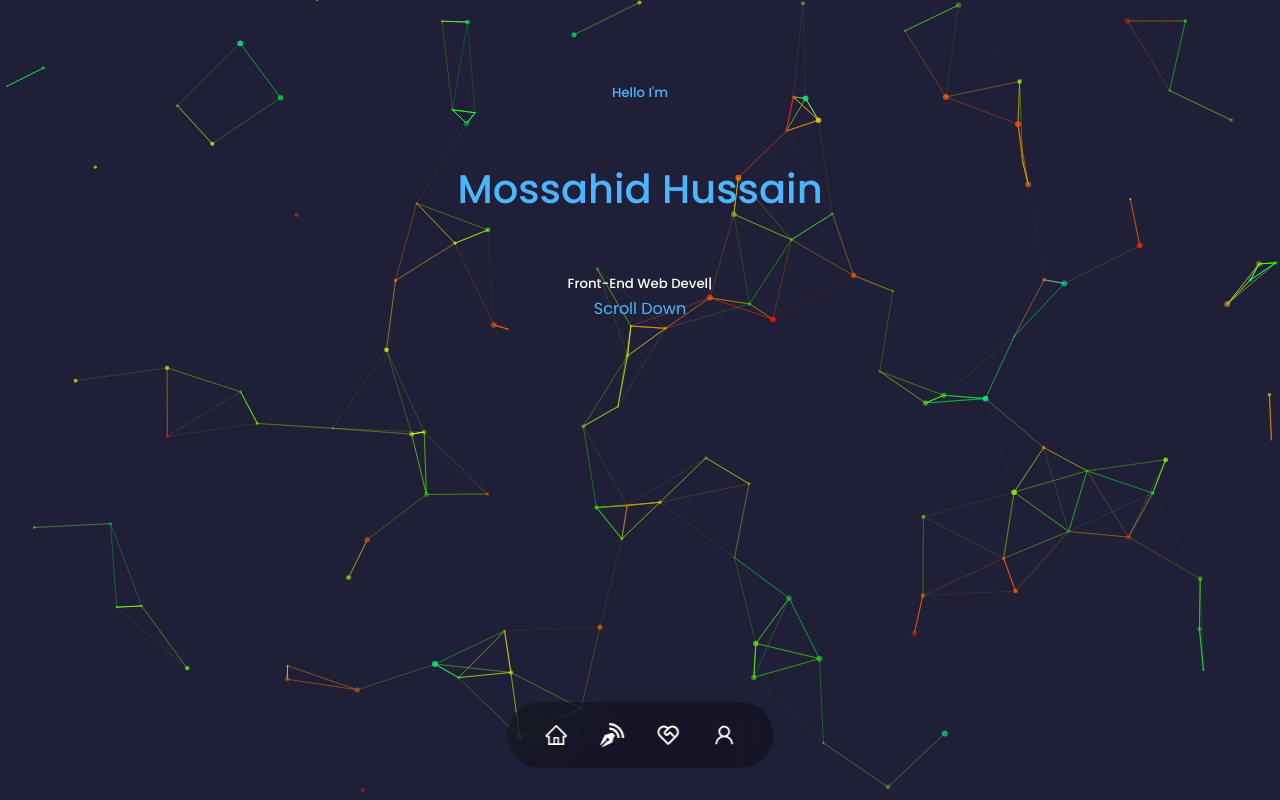
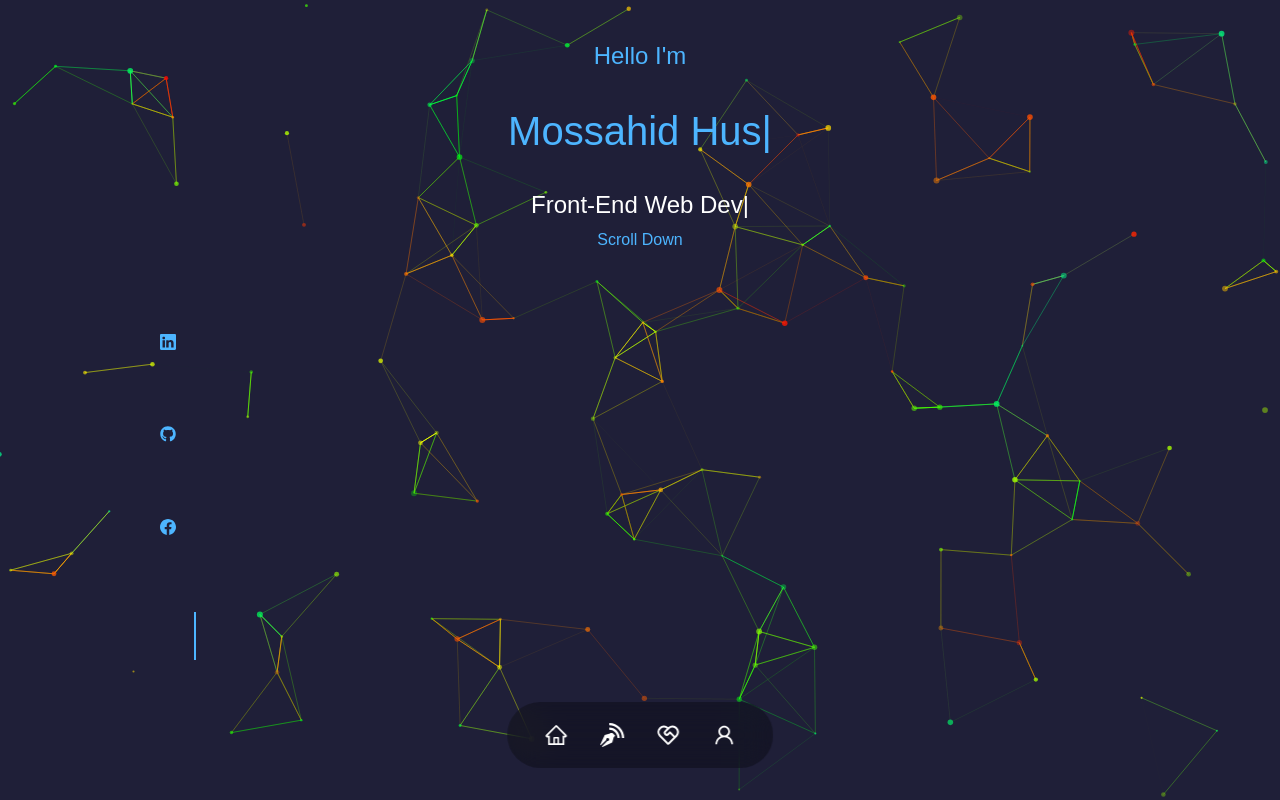
Before and after one commit to Mossahid123/my-portfolio-site, a React (Create React App) app: page / in a window 1280 px wide. Built offline with nearby package versions, Linux system fonts and the light colour scheme.

Commit message:
social media has added

```diff
--- a/src/Pages/Home/Banner/Banner.css
+++ b/src/Pages/Home/Banner/Banner.css
@@ -1,6 +1,6 @@
 header {
     height: 100vh;
-    padding-top: 2rem;
+    padding-top: 1rem;
     overflow: hidden;
   }
   .header_container {
@@ -11,5 +11,25 @@ header {
   #text h1,
   h5 {
     color: var(--color-primary);
-    margin-top: 50px;
+    margin-top: 20px;
   }
+  h5{
+    font-size: 24px;
+  }
+
+  /* ========== Header Social ========== */
+.header_socials {
+    display: flex;
+    flex-direction: column;
+    align-items: center;
+    gap: 0.8rem;
+    position: absolute;
+    left: 0;
+    bottom: 10rem;
+  }
+  .header_socials::after {
+    content: "";
+    width: 2px;
+    height: 3rem;
+    background: var(--color-primary);
+  }
--- a/src/Pages/Home/Banner/Banner.js
+++ b/src/Pages/Home/Banner/Banner.js
@@ -1,13 +1,24 @@
 import React from 'react';
 import './Banner.css'
 import Typed from "react-typed";
+import SocialMedia from '../SocialMedia/SocialMedia';
 
 const Banner = () => {
     return (
         <header id="top">
             <div id="text" className="container header_container">
                 <h5>Hello I'm</h5>
-        <h1>Mossahid Hussain</h1>
+                <h1>
+                    <Typed
+                        strings={[
+                            "Mossahid Hussain",
+
+                        ]}
+                        loop
+                        typeSpeed={60}
+                        backSpeed={50}
+                    />
+                </h1>
                 <h5 className="text-light">
                     <Typed
                         strings={[
@@ -15,15 +26,14 @@ const Banner = () => {
                             "Front-End Web Developer",
                             "MERN Stack Developer",
                             "React Developer",
-              "Freelancer",
                         ]}
                         loop
-            typeSpeed={50}
-            backSpeed={40}
+                        typeSpeed={70}
+                        backSpeed={60}
                     />
                 </h5>
-        {/* <CTA />
-        <Social /> */}
+                {/* <CTA /> */}
+                <SocialMedia />
                 {/* <div className="me">
           <img src={me} alt="me" />
         </div> */}
--- /dev/null
+++ b/src/Pages/Home/SocialMedia/SocialMedia.css
@@ -0,0 +1,4 @@
+.header_socials a {
+height: 80px;
+width:70px ;
+}
--- a/src/Pages/Home/SocialMedia/SocialMedia.js
+++ b/src/Pages/Home/SocialMedia/SocialMedia.js
@@ -0,0 +1,32 @@
+import React from 'react';
+import './SocialMedia.css'
+import { BsLinkedin } from "react-icons/bs";
+import { FaGithub } from "react-icons/fa";
+import { SiFacebook } from "react-icons/si";
+
+const SocialMedia = () => {
+    return (
+        <div className="header_socials">
+            <a
+                href="https://www.linkedin.com/in/md-hossain-sarker-539170241/"
+                rel="noreferrer"
+                target="_blank"
+
+            >
+                <BsLinkedin />
+            </a>
+            <a href="https://github.com/Mossahid123" rel="noreferrer" target="_blank">
+                <FaGithub />
+            </a>
+            <a
+                href="https://www.facebook.com/mossahid.hossain"
+                rel="noreferrer"
+                target="_blank"
+            >
+                <SiFacebook />
+            </a>
+        </div>
+    );
+};
+
+export default SocialMedia;
--- a/src/index.css
+++ b/src/index.css
@@ -1,3 +1,7 @@
+@tailwind base;
+@tailwind components;
+@tailwind utilities;
+
 /* Using Google Fonts */
 @import url("https://fonts.googleapis.com/css2?family=Poppins:wght@300;400;500;600&display=swap");
 
--- /dev/null
+++ b/tailwind.config.js
@@ -0,0 +1,8 @@
+/** @type {import('tailwindcss').Config} */
+module.exports = {
+  content: ["./src/**/*.{html,js}"],
+  theme: {
+    extend: {},
+  },
+  plugins: [],
+}
```
Lines whose indentation alone changed are shown as unchanged.
